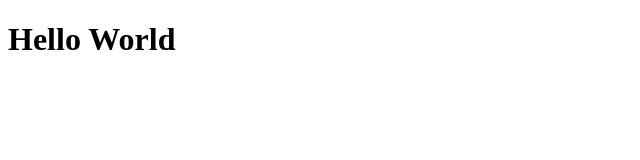
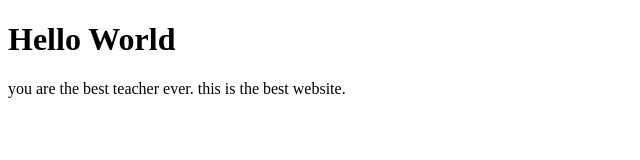
Before and after one commit to JarifMahfuz/my-second-repo, a plain HTML site: page index.html in a window 1280 px wide. Shown: the whole page, without its empty margins (0-640 px from the left). Drawn offline with Linux system fonts and the light colour scheme.

Commit message:
added more

```diff
--- a/index.html
+++ b/index.html
@@ -8,5 +8,6 @@
 </head>
 <body>
     <h1>Hello World</h1>
+    <p>you are the best teacher ever. this is the best website.</p>
 </body>
 </html>
```
